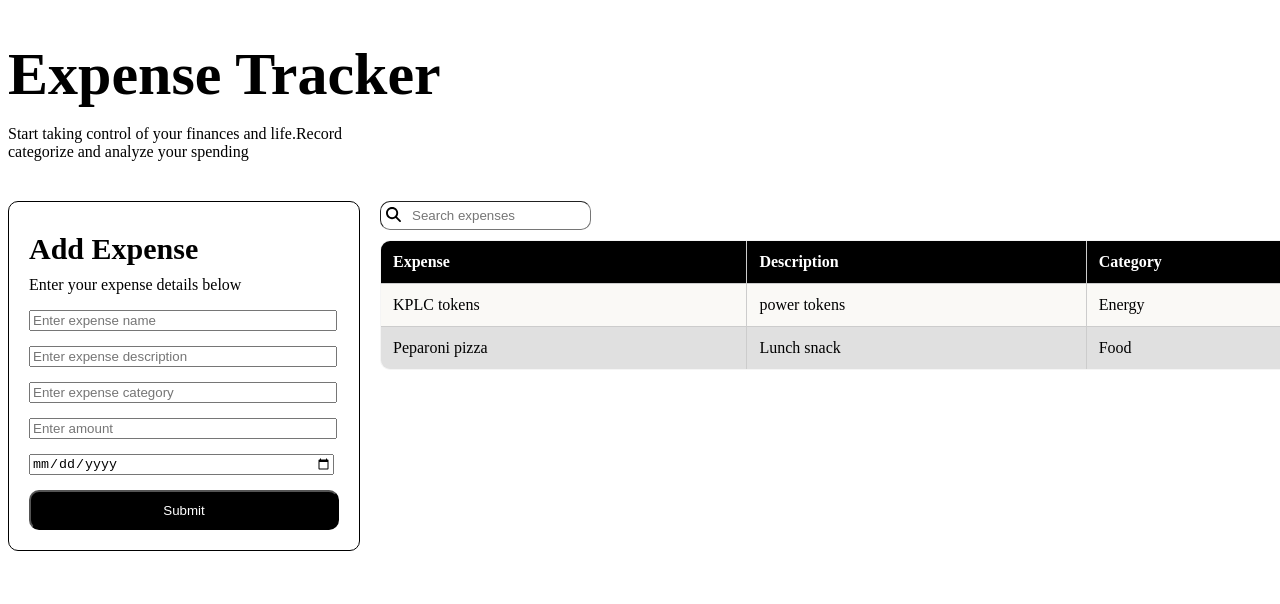
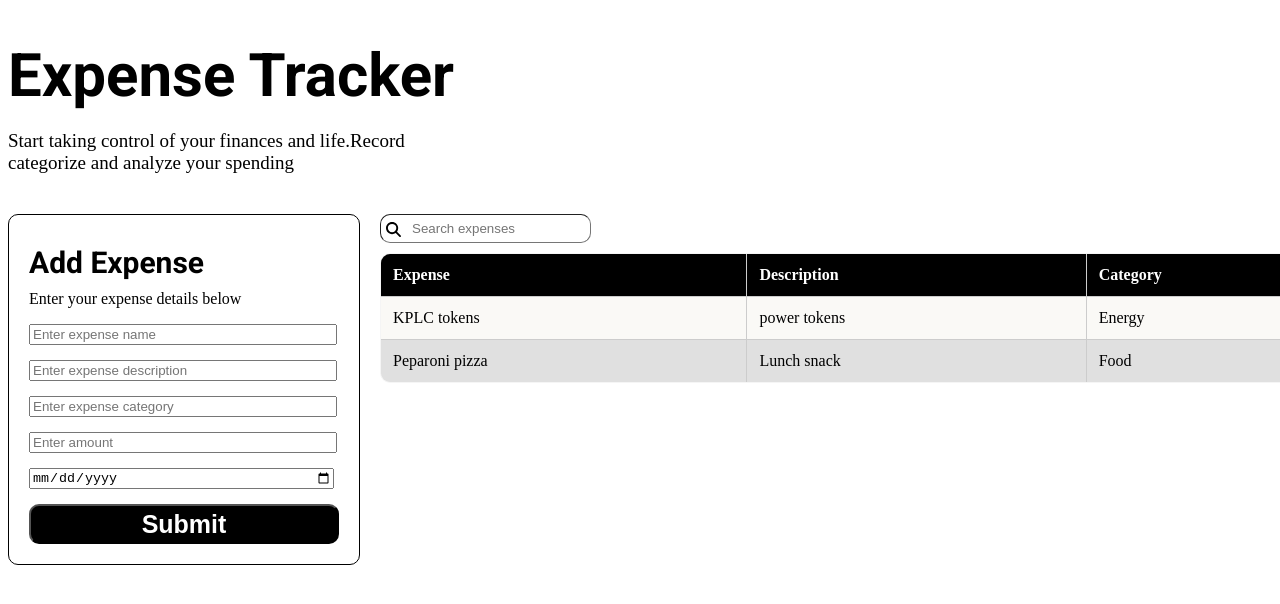
Before and after one commit to Richard3wasonga/EXPENSE-TRACKER, a React (Vite) app: page / in a window 1280 px wide. Shown: the top 604 px of the page. Built offline with nearby package versions, Linux system fonts and the light colour scheme.

Commit message:
finished deliverables

```diff
--- a/src/index.css
+++ b/src/index.css
@@ -1,3 +1,4 @@
+@import url('https://fonts.googleapis.com/css2?family=Roboto:ital,wght@0,100..900;1,100..900&display=swap');
 body{
     width: 100%;
 }
@@ -19,6 +20,7 @@
 }
 .formdis h2{
     font-size: 30px;
+    font-family: "Roboto", sans-serif;
 }
 .inputdis{
     margin-bottom: 15px;
@@ -30,6 +32,8 @@
     border-radius: 10px;
     background: black;
     color: white;
+    font-size: 25px;
+    font-weight: 550;
 
 }
 .searchbar{
@@ -44,7 +48,7 @@
     position: absolute;
     border: none;
     left: 380px;
-    top: 205px;
+    top: 220px;
     background: transparent;
     font-size: 15px;
 
@@ -83,9 +87,13 @@
 .headerdis{
     margin-bottom: 40px;
 }
+.headerdis p{
+    font-size: 19px;
+}
 .headerdis h1{
     font-size: 60px;
     margin-bottom: 0;
+    font-family: "Roboto", sans-serif;
 }
 .tabledis tbody tr:nth-child(odd) {
     background-color: #FAF9F6;
```
